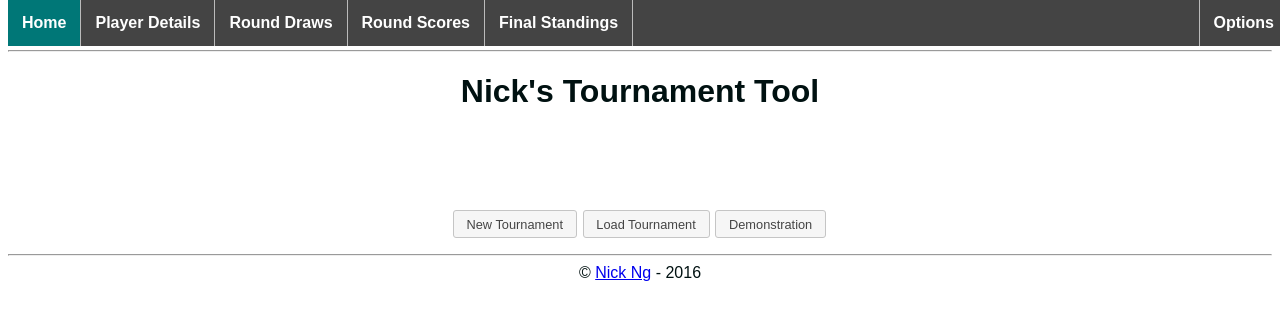
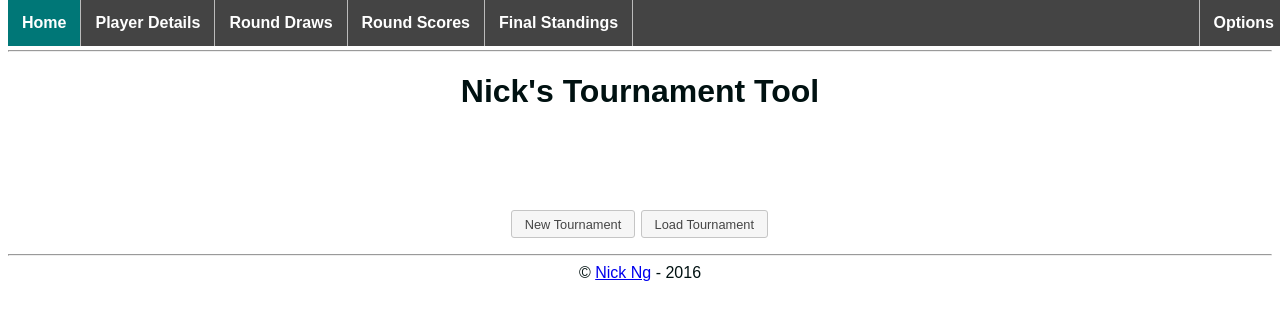
Before and after one commit to nick-ng/NickTTnjs, a website: page pages/home.html in a window 1280 px wide. Drawn offline with Linux system fonts and the light colour scheme; files that its build step writes are made by us from their sources; no server answers; files whose address does not match are found by name.

Commit message:
Hide the Demonstration button until demos are finished.

```diff
--- a/pages/home.html
+++ b/pages/home.html
@@ -24,7 +24,7 @@
   <p class="mini-h">
     <input id="newTournamentButton" type="button" value="New Tournament" />
     <input id="loadTournamentButton" type="button" value="Load Tournament" />
-    <input id="demoTournamentButton" type="button" value="Demonstration" />
+    <input style="display:none;" id="demoTournamentButton" type="button" value="Demonstration" />
   </p>
 </div>
 <div style="display:none" id="newTournamentDialog" title="Create new tournament">
```
